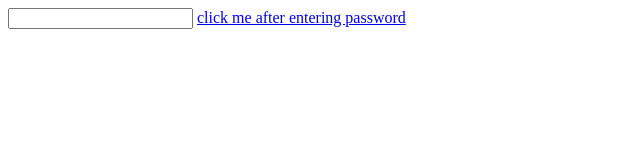
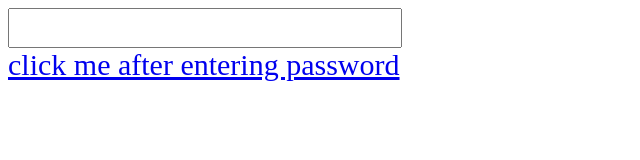
Before and after one commit to phoenixwizard/bob, a plain HTML site: page index.html in a window 1280 px wide. Shown: the whole page, without its empty margins (0-640 px from the left). Drawn offline with Linux system fonts and the light colour scheme.

Commit message:
the website

```diff
--- a/index.html
+++ b/index.html
@@ -28,8 +28,8 @@
 </head>
 <body>
     <div id="entry">
-        <input type="password" name="pass" id="password">
-        <a href="#" id="pass_click">click me after entering password</a>
+        <input type="password" name="pass" id="password" style="font-size:30px;"> <br>
+        <a href="#" id="pass_click" style="font-size:30px;">click me after entering password</a>
     </div>
     <div id="main" style="display: none;">
     <div id="countdown"></div>
```
